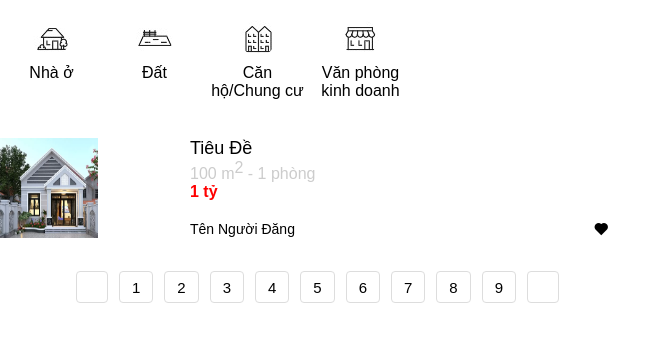
After one commit to minusnineteen/BigProject, a PHP site: page /list.html in a window 1280 px wide. The commit adds this page. Shown: the top 342 px of the page, without its empty margins (0-671 px from the left). Run offline with PHP 8.4, Linux system fonts and the light colour scheme.

Commit message:
purchase layout

```diff
--- /dev/null
+++ b/list.html
@@ -0,0 +1,95 @@
+<!DOCTYPE html>
+<html lang="en">
+<head>
+    <meta charset="UTF-8">
+    <meta http-equiv="X-UA-Compatible" content="IE=edge">
+    <meta name="viewport" content="width=device-width, initial-scale=1.0">
+    <link rel="stylesheet" href="grid.css">
+    <link rel="stylesheet" href="style.css">
+    <link href='https://unpkg.com/boxicons@2.1.4/css/boxicons.min.css' rel='stylesheet'>
+    <title>Trang Chủ</title>
+</head>
+<body>
+<section id="filter">
+    <div class="body-wrapper">
+        <div class="body-left">
+            <div class="body-left-top">
+                <div class="quick-filter-wrapper">
+                    <div class="quick-filter-content">
+                        <a href="#" class="quick-filter-link">
+                            <div class="quick-filter-item">
+                                <img src="house.jpg" class="quick-filter-item-icon">
+                                <span>Nhà ở</span>
+                            </div>
+                        </a>
+                    </div>
+                </div>
+                <div class="quick-filter-wrapper">
+                    <div class="quick-filter-content">
+                        <a href="#" class="quick-filter-link">
+                            <div class="quick-filter-item">
+                                <img src="land.jpg" class="quick-filter-item-icon">
+                                <span>Đất</span>
+                            </div>
+                        </a>
+                    </div>
+                </div>
+                <div class="quick-filter-wrapper">
+                    <div class="quick-filter-content">
+                        <a href="#" class="quick-filter-link">
+                            <div class="quick-filter-item">
+                                <img src="realestate.jpg" class="quick-filter-item-icon">
+                                <span>Căn hộ/Chung cư</span>
+                            </div>
+                        </a>
+                    </div>
+                </div>
+                <div class="quick-filter-wrapper">
+                    <div class="quick-filter-content">
+                        <a href="#" class="quick-filter-link">
+                            <div class="quick-filter-item">
+                                <img src="businesspremises.jpg" class="quick-filter-item-icon">
+                                <span>Văn phòng kinh doanh</span>
+                            </div>
+                        </a>
+                    </div>
+                </div>
+
+            </div>
+            <div class="save-wrapper">
+                <div class="save row">
+                    <div class="save-left">
+                        <img src="7.webp" width="100px" height="100px">
+                    </div>
+                    <div class="save-right">
+                        <div class="save-right-top">
+                            <p>Tiêu Đề</p>
+                            <p>100 m<sup>2</sup> - 1 phòng</p>
+                            <p>1 tỷ</p>
+                        </div>
+                        <div class="save-right-bottom">
+                            <p>Tên Người Đăng</p>
+                            <i class='bx bxs-heart'></i>
+                        </div>
+                    </div>
+                </div>
+            </div>
+            <div class='paging-container'>
+                <div class='paging-wrapper'>
+                    <div class='paging-item'><button class='paging-text'><FontAwesomeIcon icon={faAngleLeft}/></button></div>
+                    <div class='paging-item'><button class='paging-text'>1</button></div>
+                    <div class='paging-item'><button class='paging-text'>2</button></div>
+                    <div class='paging-item'><button class='paging-text'>3</button></div>
+                    <div class='paging-item'><button class='paging-text'>4</button></div>
+                    <div class='paging-item'><button class='paging-text'>5</button></div>
+                    <div class='paging-item'><button class='paging-text'>6</button></div>
+                    <div class='paging-item'><button class='paging-text'>7</button></div>
+                    <div class='paging-item'><button class='paging-text'>8</button></div>
+                    <div class='paging-item'><button class='paging-text'>9</button></div>
+                    <div class='paging-item'><button class='paging-text'><FontAwesomeIcon icon={faAngleRight}/></button></div>                    </div>
+            </div>
+        </div>
+    </div>
+</section>
+</body>
+</html>
--- a/style.css
+++ b/style.css
@@ -269,3 +269,89 @@ footer {
 .save-right-bottom i {
     width: 10%;
 }
+/* list */
+.body-left{
+    width: 636px !important;
+}
+.body-left-top {
+    display: flex;
+}
+.quick-filter-wrapper{
+    display: flex;
+    background-color: #fff;
+    margin-bottom: 8px;
+}
+.quick-filter-content{
+    padding: 12px 0px;
+    margin-bottom: 8px;
+    min-height: 101px;
+    width: 103px;
+}
+.quick-filter-item{
+    display: flex;
+    flex-direction: column;
+    align-items: center;
+    text-align: center;
+
+
+}
+.quick-filter-item-icon{
+    border-radius: 50%;
+    height: 52px;
+    padding: 8px;
+    background-color: var(--background-color-items);
+    box-sizing: border-box;
+    cursor: pointer;
+    &:hover{
+        background-color: #f4f4f4;
+    }
+}
+.quick-filter-item img {
+
+}
+.quick-filter-item img:hover {
+    background-color: #f26622;
+
+}
+.quick-filter-link{
+    text-decoration: none;
+}
+.save-wrapper {
+    width: 100%;
+}
+.save-wrapper:hover {
+
+        box-shadow: 0 3px 8px 0 rgba(0,0,0,.3);
+        z-index: 1;
+
+}
+.paging-container{
+    width: 100%;
+}
+.paging-wrapper{
+    display: flex;
+    margin: 1px 0;
+    justify-content: center;
+    padding: 12px 0;
+    flex-wrap: wrap;
+}
+.paging-item{
+    margin: 6px;
+    display: inline;
+
+}
+.paging-text{
+    height: 32px;
+    min-width: 32px;
+    position: relative;
+    float: left;
+    padding: 5px 12px 6px;
+    margin-left: -1px;
+    font-size: 15px;
+    line-height: 1.42857143;
+    color: #000!important;
+    text-decoration: none;
+    background-color: #fff;
+    border: 1px solid #ddd;
+    border-radius: 4px;
+}
```
Also changed, not shown: businesspremises.jpg (added), house.jpg (added), land.jpg (added), realestate.jpg (added).
